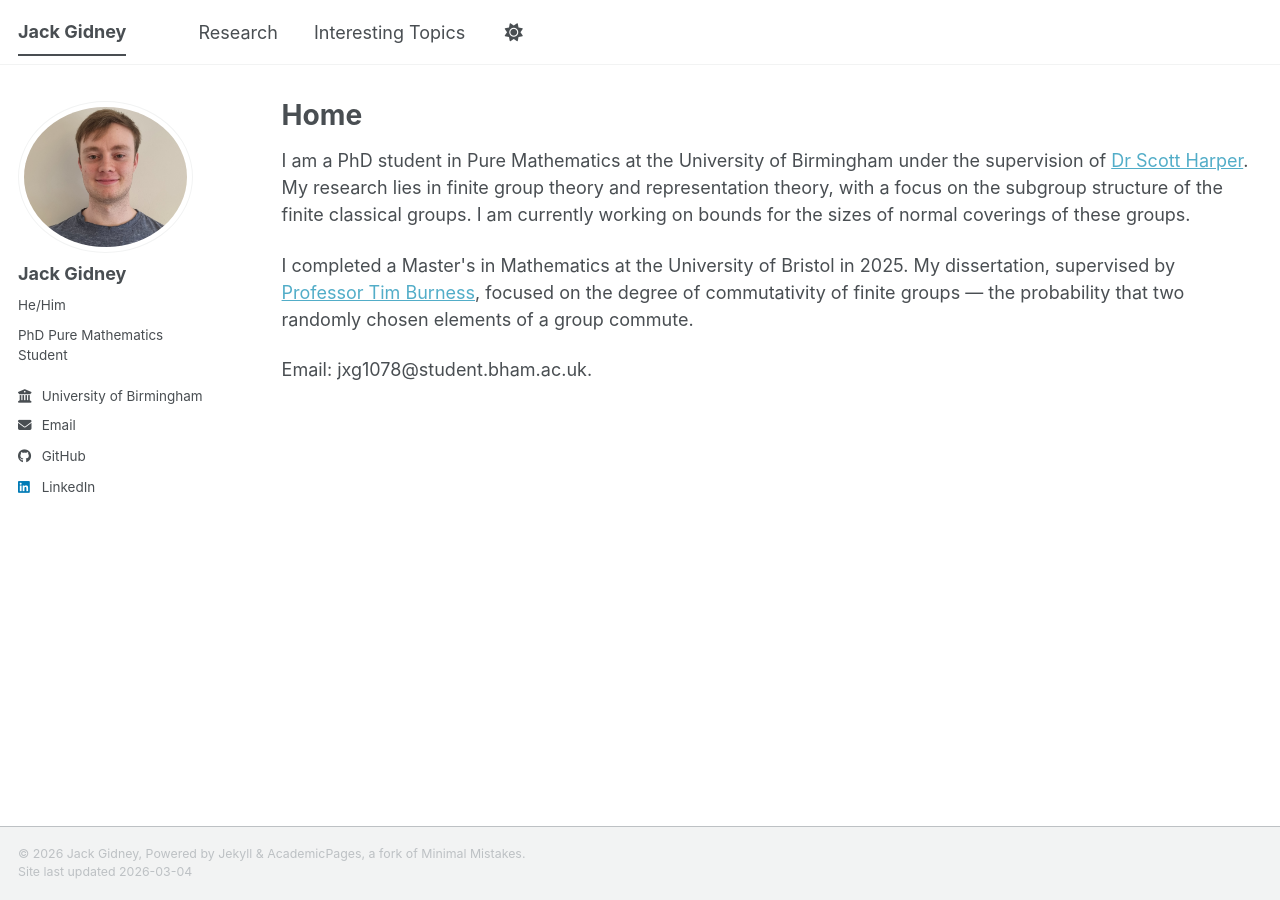
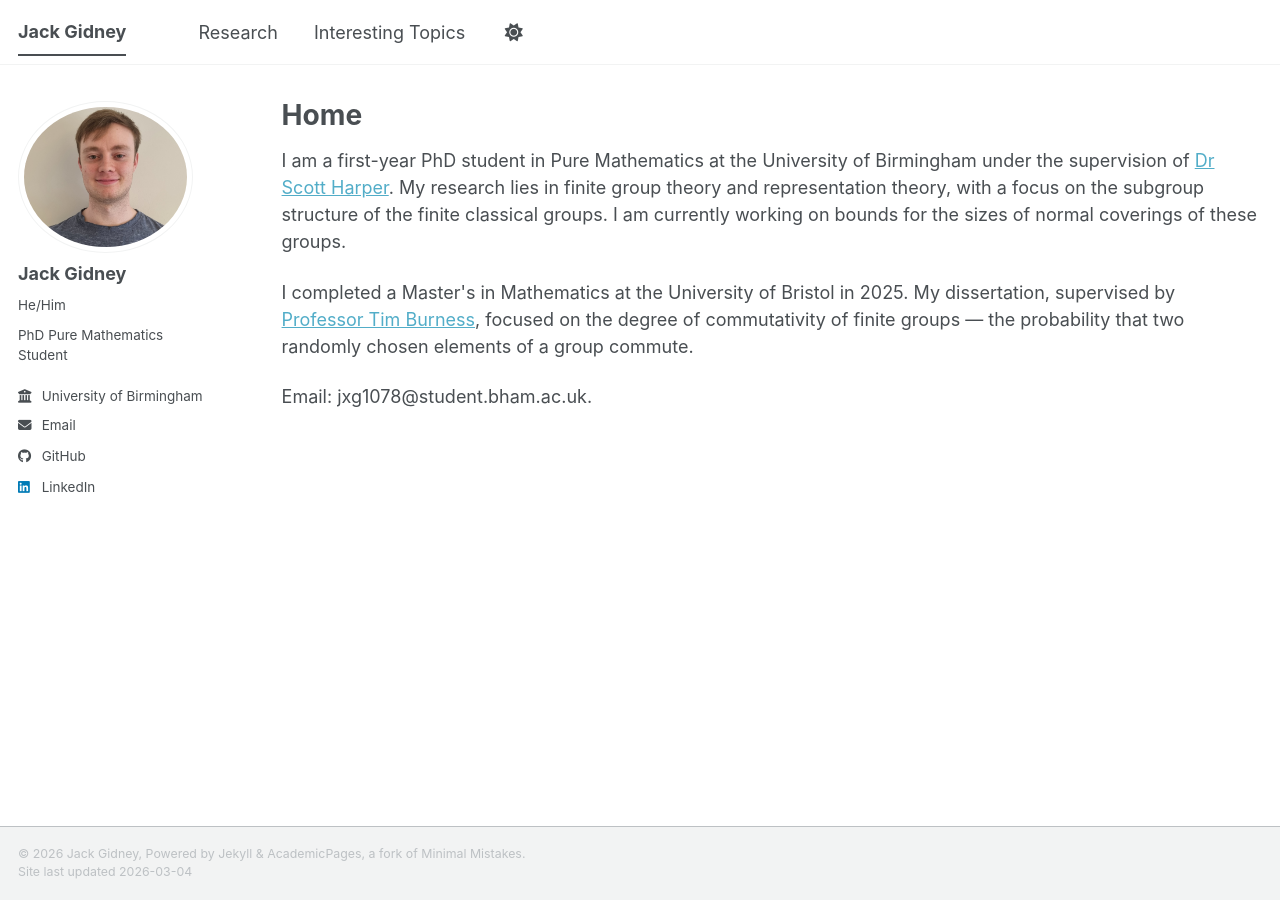
Before and after one commit to jgidney44/jgidney44.github.io, a Jekyll site: the page built from _pages/about.md, in a window 1280 px wide. Built offline with Jekyll 4.4.1, drawn with Linux system fonts in a browser that asks for light colours; a script bundle is joined from its source files by our own code; library files that are not in the unit come from our copies.

Commit message:
Update about.md

```diff
--- a/_pages/about.md
+++ b/_pages/about.md
@@ -8,7 +8,7 @@ redirect_from:
   - /about.html
 ---
 
-<p>I am a PhD student in Pure Mathematics at the University of Birmingham under the supervision of <a href="https://harper-scott.github.io/">Dr Scott Harper</a>. My research lies in finite group theory and representation theory,
+<p>I am a first-year PhD student in Pure Mathematics at the University of Birmingham under the supervision of <a href="https://harper-scott.github.io/">Dr Scott Harper</a>. My research lies in finite group theory and representation theory,
 with a focus on the subgroup structure of the finite classical groups. I am currently working on bounds for the sizes of normal coverings of these groups.</p>
 
 <p>I completed a Master's in Mathematics at the University of Bristol in 2025. My dissertation, supervised by <a href="https://seis.bristol.ac.uk/~tb13602/index.html">Professor Tim Burness</a>, focused on the degree of commutativity of finite groups — the probability that two
```
